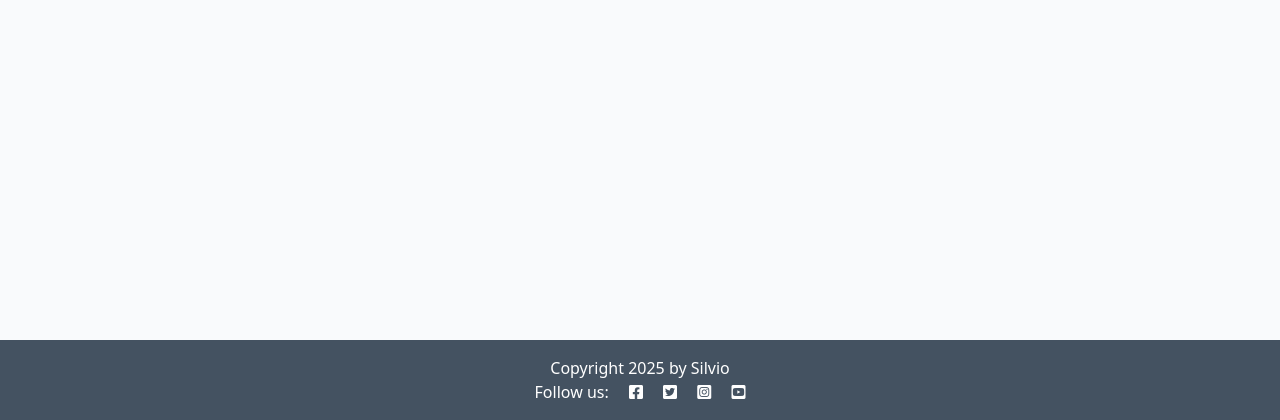
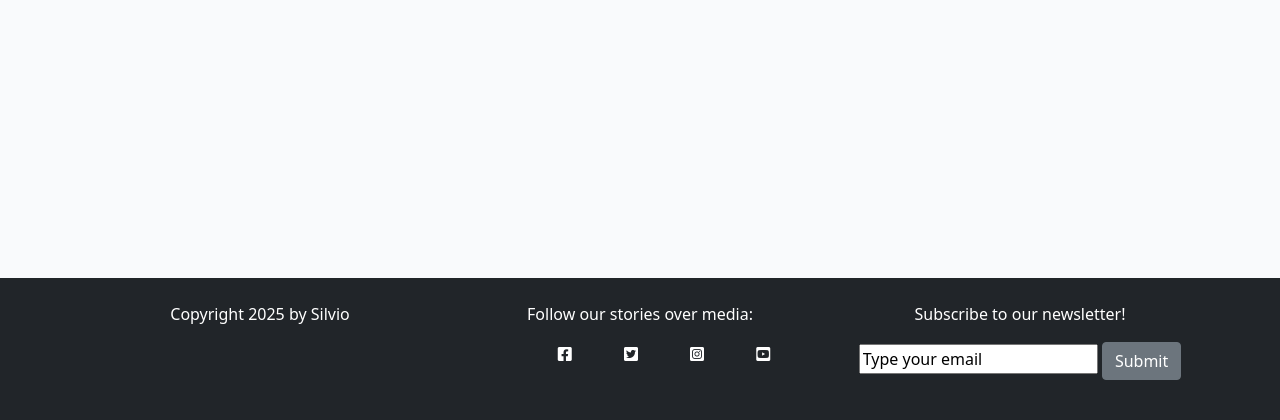
Before and after one commit to Silver25/neurographic-artist, a Django app: page / in a window 1280 px wide. Shown: the part 380-800 px from the top of the page. Run offline with Django 5.2, Linux system fonts and the light colour scheme; data that the repository does not hold is empty.

Commit message:
Edit-upgrade footer of the site

```diff
--- a/templates/base.html
+++ b/templates/base.html
@@ -114,17 +114,32 @@
     </main>
 
     <!-- Footer -->
-    <footer class="footer mt-auto py-3 dark-bg">
-        <p class="m-0 text-center text-white">
-            {% block copyright %}
-                &copy; 2025 by Silvio [@dv3ntur3r !nt0 d3v3l0pm3nt]
-            {% endblock copyright %}
-        </p>
-        <p class="m-0 text-center text-white">Follow us: <i class="fab fa-facebook-square ms-3"></i>
-            <i class="fab fa-twitter-square ms-3"></i>
-            <i class="fab fa-instagram-square ms-3"></i>
-            <i class="fab fa-youtube-square ms-3"></i>
-        </p>
+    <footer class="mt-auto bg-dark text-white py-4">
+        <div class="container">
+            <div class="row">
+                <div class="col-md-4 text-center">
+                    <p>{% block copyright %}
+                        &copy; 2025 by Silvio [@dv3ntur3r !nt0 d3v3l0pm3nt]
+                    {% endblock copyright %}</p>
+                </div>
+
+                <div class="col-md-4 text-center">
+                    <p>Follow our stories over media:</p>
+                    <p><i class="fab fa-facebook-square ms-5"></i>
+                        <i class="fab fa-twitter-square ms-5"></i>
+                        <i class="fab fa-instagram-square ms-5"></i>
+                        <i class="fab fa-youtube-square ms-5"></i></p>
+                </div>
+
+                <div class="col-md-4 text-center">
+                    <p>Subscribe to our newsletter!
+                        <form>
+                        <input type="email" id="femail" name="femail" value="Type your email">
+                        <button class="btn btn-secondary" type="submit">Submit</button>
+                        </form></p>
+                </div>
+            </div>
+        </div>
     </footer>
 
     <script src="https://cdn.jsdelivr.net/npm/bootstrap@5.0.1/dist/js/bootstrap.bundle.min.js"
```
